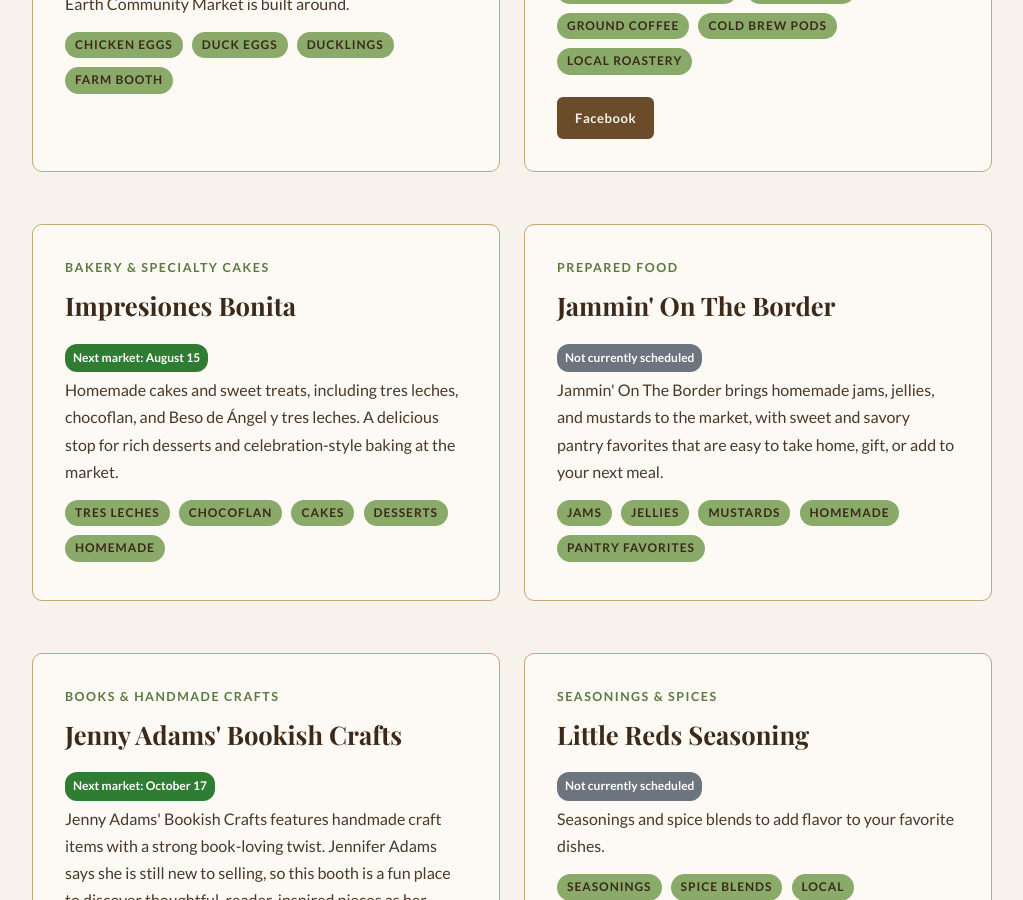
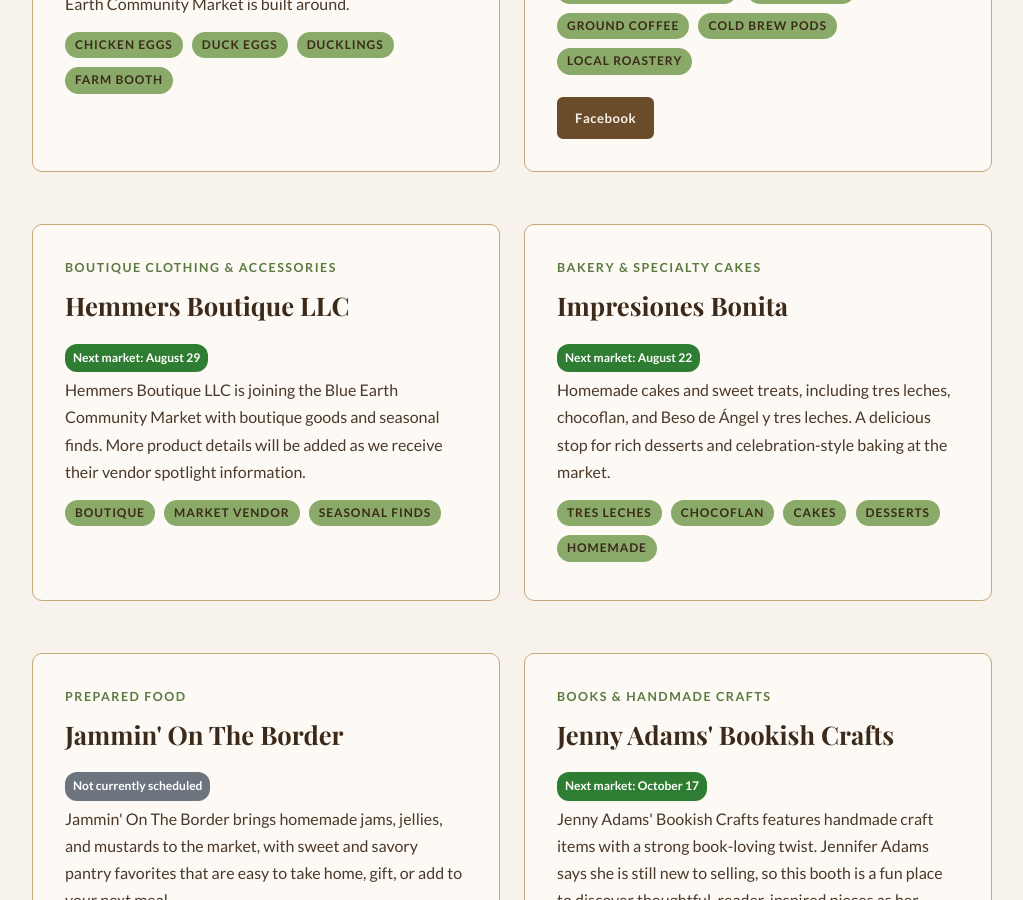
Before and after one commit to blueearthcommunitymarket/blueearthcommunitymarket.github.io, a Jekyll site: the page built from vendor-spotlight/index.md, in a window 1280 px wide and 900 px high, scrolled down 5078 px. Shown: the whole window, without its empty margins (128-1151 px from the left). Built offline with Jekyll 4.4.1, drawn with Linux system fonts in a browser that asks for light colours; some web fonts are replaced; some of the changed text lies outside the part shown.

Commit message:
Update market schedule from August 16 signup PDF

```diff
--- a/vendor-spotlight/index.md
+++ b/vendor-spotlight/index.md
@@ -72,7 +72,7 @@
             <div class="section-label">Bakery &amp; Treats</div>
             <h2>Blue Earth Cooperative Bakery</h2>
             <div class="market-frequency">
-                <span class="frequency-badge freq-next">Next market: August 15</span>
+                <span class="frequency-badge freq-next">Next market: August 22</span>
             </div>
             <p>Small batch artisan sourdough breads, focaccia, scones, cookies, cakes, and seasonal kringla, all handmade in Blue Earth. Sales support preservation of our historic cooperative building.</p>
             <div class="pills" style="margin-top: 12px;">
@@ -109,7 +109,7 @@
             <div class="section-label">Bakery &amp; Treats</div>
             <h2>Bread and Book Bakery</h2>
             <div class="market-frequency">
-                <span class="frequency-badge freq-next">Next market: August 15</span>
+                <span class="frequency-badge freq-next">Next market: August 22</span>
             </div>
             <p>Artisan sourdough breads and baked goods with a creative twist. Features unique "Blind Date with a Book" concept alongside fresh cookies, muffins, and specialty items. Located in Blue Earth.</p>
             <div class="pills" style="margin-top: 12px;">
@@ -145,7 +145,7 @@
             <div class="section-label">Mushrooms &amp; Specialty Foods</div>
             <h2>Canna Culture</h2>
             <div class="market-frequency">
-                <span class="frequency-badge freq-none">Not currently scheduled</span>
+                <span class="frequency-badge freq-next">Next market: September 5</span>
             </div>
             <p>Canna Culture is bringing mushroom kits, infused mushroom honeys, dried mushrooms, drinks, and other specialty mushroom products as they roll out a new expansion.</p>
             <div class="pills" style="margin-top: 12px;">
@@ -201,7 +201,7 @@
             <div class="section-label">Bakery &amp; Treats</div>
             <h2>Creative Cakes By Val</h2>
             <div class="market-frequency">
-                <span class="frequency-badge freq-next">Next market: August 15</span>
+                <span class="frequency-badge freq-none">Not currently scheduled</span>
             </div>
             <p>Creative Cakes By Val brings baked goods and chocolate dipped treats from Valeria Vargas. This booth joined the 2026 market season with a sweet lineup and has already built repeat customers through earlier market dates.</p>
             <div class="pills" style="margin-top: 12px;">
@@ -270,7 +270,7 @@
             <div class="section-label">Farm Fresh Produce</div>
             <h2>Goemann Produce</h2>
             <div class="market-frequency">
-                <span class="frequency-badge freq-next">Next market: August 22</span>
+                <span class="frequency-badge freq-next">Next market: August 29</span>
             </div>
             <p>Fresh homegrown vegetables and farm eggs straight from the Goemann family farm. Seasonal offerings include asparagus, rhubarb, tomatoes, cucumbers, green beans, leafy greens, and fresh eggs.</p>
             <div class="pills" style="margin-top: 12px;">
@@ -387,12 +387,26 @@
                 <a href="https://www.facebook.com/share/1BCUjszMLL/" target="_blank" rel="noopener" class="btn btn-brown" style="font-size: 0.82rem; padding: 8px 16px;">Facebook</a>
             </div>
         </div>
+        <!-- Hemmers Boutique LLC -->
+        <div class="card">
+            <div class="section-label">Boutique Clothing &amp; Accessories</div>
+            <h2>Hemmers Boutique LLC</h2>
+            <div class="market-frequency">
+                <span class="frequency-badge freq-next">Next market: August 29</span>
+            </div>
+            <p>Hemmers Boutique LLC is joining the Blue Earth Community Market with boutique goods and seasonal finds. More product details will be added as we receive their vendor spotlight information.</p>
+            <div class="pills" style="margin-top: 12px;">
+                <span class="tag">Boutique</span>
+                <span class="tag">Market Vendor</span>
+                <span class="tag">Seasonal Finds</span>
+            </div>
+        </div>
         <!-- Impresiones Bonita -->
         <div class="card">
             <div class="section-label">Bakery &amp; Specialty Cakes</div>
             <h2>Impresiones Bonita</h2>
             <div class="market-frequency">
-                <span class="frequency-badge freq-next">Next market: August 15</span>
+                <span class="frequency-badge freq-next">Next market: August 22</span>
             </div>
             <p>Homemade cakes and sweet treats, including tres leches, chocoflan, and Beso de Ángel y tres leches. A delicious stop for rich desserts and celebration-style baking at the market.</p>
             <div class="pills" style="margin-top: 12px;">
@@ -584,7 +598,7 @@
             <div class="section-label">Homestead Goods</div>
             <h2>Sassy Sprouts Homestead</h2>
             <div class="market-frequency">
-                <span class="frequency-badge freq-next">Next market: August 15</span>
+                <span class="frequency-badge freq-none">Not currently scheduled</span>
             </div>
             <p>Home canned goods, eggs, homemade burp cloths, towels, and plush stuffies from a growing small business.</p>
             <div class="pills" style="margin-top: 12px;">
@@ -643,7 +657,7 @@
             <div class="section-label">Sweets &amp; Desserts</div>
             <h2>Sweet Escape by Danibel</h2>
             <div class="market-frequency">
-                <span class="frequency-badge freq-next">Next market: August 15</span>
+                <span class="frequency-badge freq-next">Next market: August 22</span>
             </div>
             <p>Sweet Escape by Danibel is a separate vendor at the Blue Earth Community Market. This booth signs up and is seated together with Vita's Tamales, but it is its own business.</p>
             <div class="pills" style="margin-top: 12px;">
@@ -694,7 +708,7 @@
             <div class="section-label">Bakery &amp; Treats</div>
             <h2>The One N Only Sweet Spot</h2>
             <div class="market-frequency">
-                <span class="frequency-badge freq-next">Next market: August 15</span>
+                <span class="frequency-badge freq-next">Next market: August 29</span>
             </div>
             <p>A delicious variety of baked goods including cookies, cupcakes, brownies, cookie pies, and mini cakes, all made under a tier 1 cottage producer license. Sweet treats for every craving.</p>
             <div class="pills" style="margin-top: 12px;">
@@ -733,7 +747,7 @@
             <div class="section-label">Flowers &amp; Vegetables</div>
             <h2>True North Floral</h2>
             <div class="market-frequency">
-                <span class="frequency-badge freq-next">Next market: August 15</span>
+                <span class="frequency-badge freq-next">Next market: August 22</span>
             </div>
             <p>Fresh flowers and seasonal vegetables, all grown with purpose. True North Floral supports a garden created specifically for mamas on an adoptive journey and caretakers of all kinds. Bringing beautiful blooms and mobile floral delivery to small towns in southern Minnesota and northern Iowa.</p>
             <div class="pills" style="margin-top: 12px;">
@@ -768,7 +782,7 @@
             <div class="section-label">Handmade Goods</div>
             <h2>Unique Items by April</h2>
             <div class="market-frequency">
-                <span class="frequency-badge freq-next">Next market: August 15</span>
+                <span class="frequency-badge freq-next">Next market: August 22</span>
             </div>
             <p>Tumblers, 3D items, laser engraved items, and freeze dried candy. A variety of unique handcrafted goods to discover at the market.</p>
             <div class="pills" style="margin-top: 12px;">
@@ -787,7 +801,7 @@
             <div class="section-label">Food &amp; Specialties</div>
             <h2>Vitas Tamales</h2>
             <div class="market-frequency">
-                <span class="frequency-badge freq-next">Next market: August 15</span>
+                <span class="frequency-badge freq-next">Next market: August 22</span>
             </div>
             <p>Authentic homemade tamales featuring traditional recipes with spicy chicken, spicy pork, cheese, and cheese with jalapeño varieties. Made with love using time-honored methods.</p>
             <div class="pills" style="margin-top: 12px;">
@@ -806,7 +820,7 @@
             <div class="section-label">Lemonade &amp; Drinks</div>
             <h2>Yvonne's Lemonade Stand</h2>
             <div class="market-frequency">
-                <span class="frequency-badge freq-next">Next market: August 15</span>
+                <span class="frequency-badge freq-next">Next market: August 22</span>
             </div>
             <p>Yvonne's Lemonade Stand brings refreshing lemonade to the market, giving shoppers a cold drink stop during Saturday market mornings.</p>
             <div class="pills" style="margin-top: 12px;">
```
Also changed, not shown: calendar/index.html (+7 -1 lines), vendor-spotlight/index.html (+27 -13 lines).
